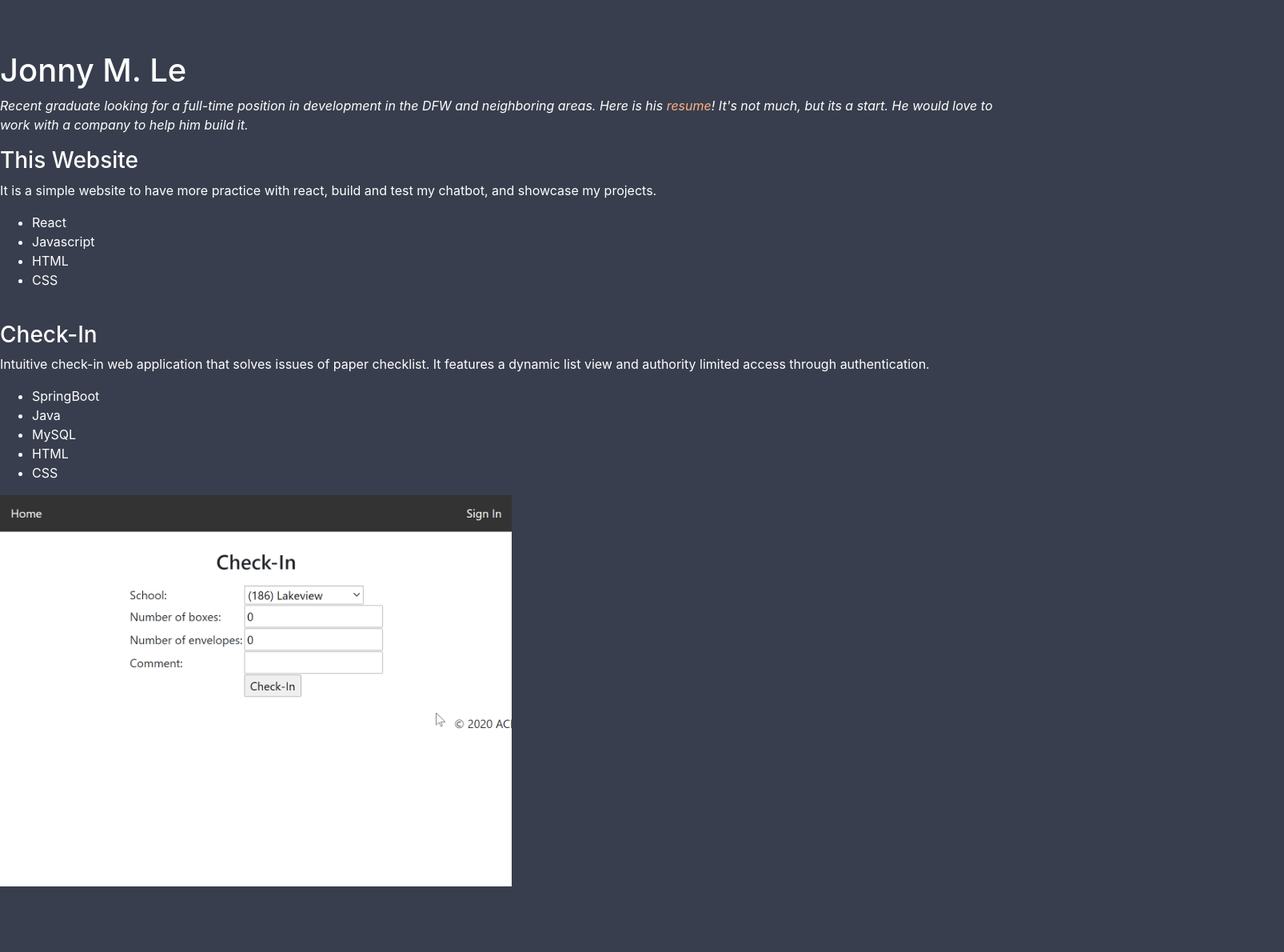
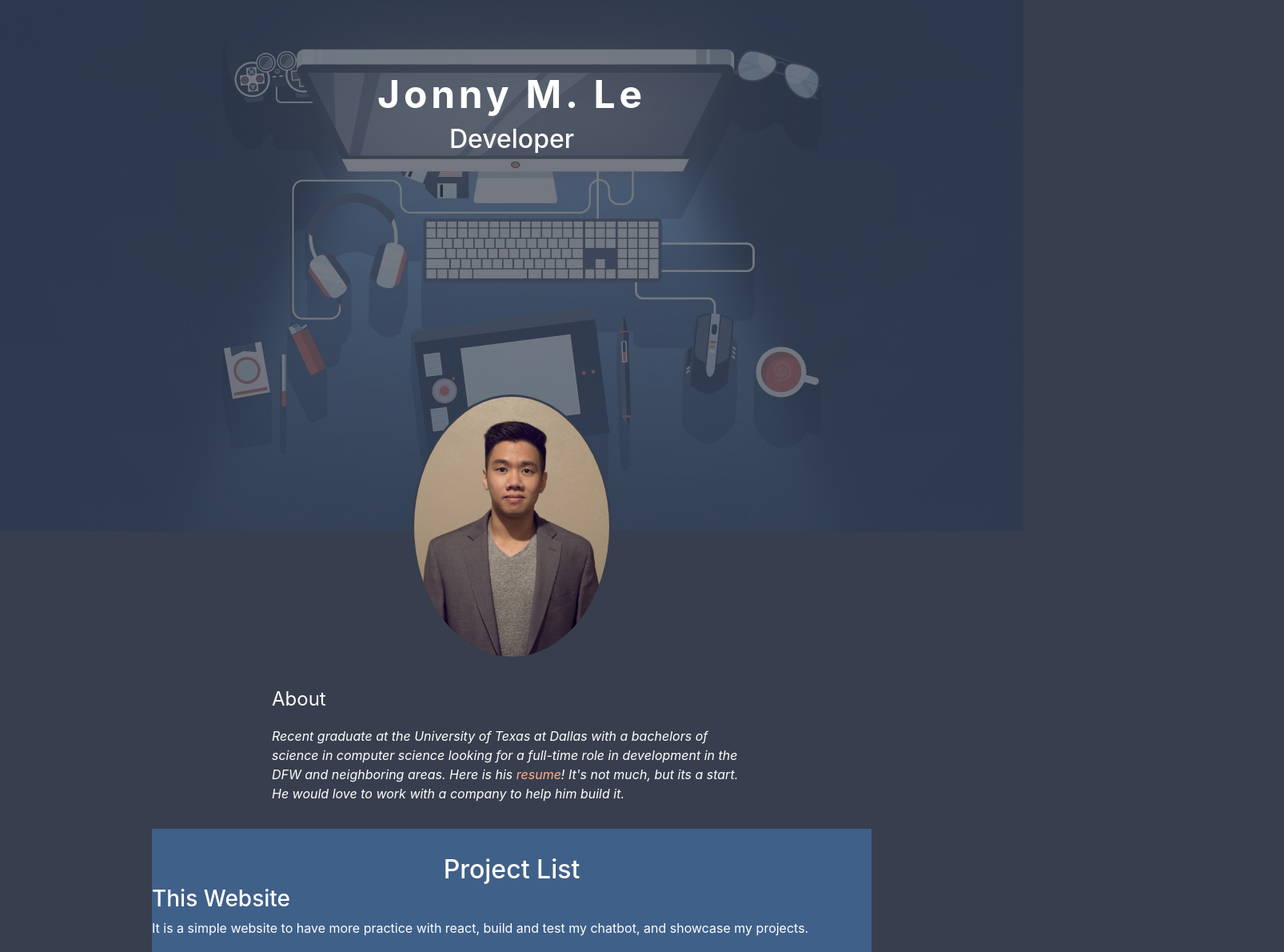
Before and after one commit to jonnyle2/jle-web, a React (Create React App) app: page / in a window 1280 px wide. Shown: the top 1190 px of the page at 80% size, 1606 px wide, since content can reach past the window. Before the commit the page ends 1108 px from the top, so only its background shows below. Built offline with nearby package versions, Linux system fonts and the light colour scheme.

Commit message:
switched to single page

```diff
--- a/src/components/Home.css
+++ b/src/components/Home.css
@@ -1,11 +1,98 @@
-.Home {
-    padding: 4rem 0 0 0;
+.Home-body {
+    margin: auto;
+    max-width: 900px;
+}
+
+/* self-portrait */
+header img {
+    margin: auto;
+    display: block;
+    max-width: 250px;
+    border: solid #383e4d;
+    margin-bottom: 2rem;
+}
+
+header h1 {
+    margin-bottom: 8px;
+    letter-spacing: 0.3rem;
+    font-weight: bold;
+    font-size: 3rem;
+}
+
+header h4 {
+    margin-bottom: 300px;
+    font-size: 2rem;
+}
+
+.about {
+    font-style: normal;
+    font-size: x-large;
+    display: block;
+    padding-bottom: 1rem;
 }
 
 header p {
     font-style: italic;
+    width: 70%;
+    max-width: 600px;
+    margin: auto;
 }
 
-img {
-    max-width: 50%;
+h4, h1, h2 {
+    text-align: center;
 }
+
+header {
+    width: 100%;
+    position: relative;
+    padding-top: 89px;
+    margin-bottom: 2rem;
+}
+
+header * {
+    position: relative;
+}
+
+/* allow opacity of bg-img */
+header::before {
+    content: '';
+    background-image: url(./resources/background-img-cropped.jpg);
+    background-repeat: no-repeat;
+    background-size: fixed;
+    background-position: top;
+    opacity: 0.3;
+    position: absolute;
+    top: 0;
+    right: 0;
+    bottom: 0;
+    left: 0;
+}
+
+.Home-body > h2 {
+    padding-top: 2rem;
+}
+
+.project-odd, .Home-body > h2 {
+    background-color:#3f6089;
+    margin: 0;
+}
+
+.project-even {
+    background-color: #638bb7;
+}
+
+div.row {
+    margin: 0;
+    max-width: 100%;
+    display: flex;
+    align-self: center;
+}
+
+div.col-md {
+    padding-left: 0;
+    padding-right: 0;
+}
+
+.project {
+    padding: 2rem 2rem;
+}
--- a/src/components/Home.js
+++ b/src/components/Home.js
@@ -1,23 +1,30 @@
 import './Home.css'
-import Project from './Project.js';
+import Project from './Project';
 import CheckInDemo from './resources/checklist-demo.gif';
+import SelfPortrait from './resources/self-portrait.jpg';
+import { Image } from 'react-bootstrap';
+import Contact from './Contact';
 
 function Home(){
   return (
     <div className='Home'>
       <header>
         <h1>Jonny M. Le</h1>
+        <h4>Developer</h4>
+        <Image src={SelfPortrait} alt='self-portrait of Jonny' roundedCircle />
         <p>
-          Recent graduate looking for a full-time position in development in the DFW and neighboring areas.
-          Here is his <a href='https://drive.google.com/file/d/1z9Ayd0OohkplAMJbNUaJHIMaWWW-20Tv/view?usp=sharing'>resume</a>! It's not much, but its a start. He would love to work with a company to help him build it.
+          <span className='about'>About</span>
+          Recent graduate at the University of Texas at Dallas with a bachelors of science in computer science looking for a full-time role in development in the DFW and neighboring areas.
+          Here is his <a href='https://drive.google.com/file/d/1z9Ayd0OohkplAMJbNUaJHIMaWWW-20Tv/view?usp=sharing' target="_blank" rel="noreferrer">resume</a>! It's not much, but its a start. He would love to work with a company to help him build it.
         </p>
       </header>
-
+      <div className='Home-body'>
+        <h2>Project List</h2>
         {/* Project Website */}
         <Project className='project-odd'
                 title='This Website'
                 summary='It is a simple website to have more practice with react, build and test my chatbot, and showcase my projects.'
-               techList={['React', 'Javascript', 'HTML', 'CSS']}/>
+                techList={['React', 'Javascript', 'HTML', 'CSS']} />
 
         {/* Project Checklist */}
         <Project className='project-even'
@@ -25,6 +32,12 @@ function Home(){
                 summary='Intuitive check-in web application that solves issues of paper checklist. It features a dynamic list view and authority limited access through authentication.'
                 techList={['SpringBoot', 'Java', 'MySQL', 'HTML', 'CSS']}
                 imageSrc={CheckInDemo} imageAlt='GIF of check-in demo'/>
+
+        <Contact email='jonnyle2@gmail.com'
+                phone='214-516-1705'
+                link='https://www.linkedin.com/in/jonnymle'
+                github='https://github.com/jonnyle2' />
+      </div>
     </div>
   );
 }
```
Lines whose indentation alone changed are shown as unchanged.
